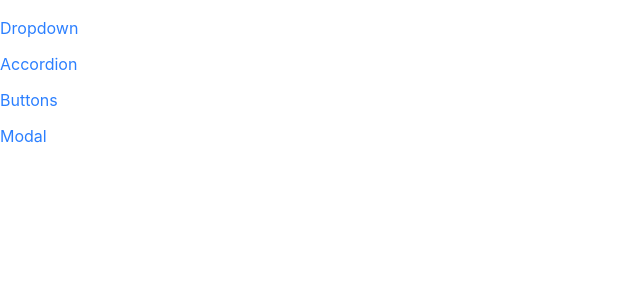
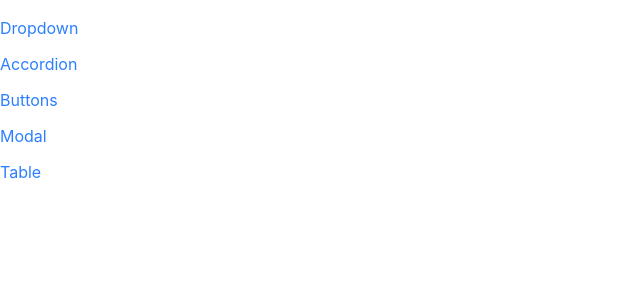
Before and after one commit to lubomirpamukov/react-project, a React (Vite) app: page / in a window 1280 px wide. Shown: the top 300 px of the page, without its empty margins (0-640 px from the left). Built offline with nearby package versions, Linux system fonts and the light colour scheme.

Commit message:
added table

```diff
--- a/src/components/Sidebar.js
+++ b/src/components/Sidebar.js
@@ -6,6 +6,7 @@ function Sidebar() {
     { name: "Accordion", path: "/accordion" },
     { name: "Buttons", path: "/buttons" },
     { name: "Modal", path: "/modal" },
+    { name: "Table", path: "/table" },
   ];
 
   const renderedLinks = links.map((link) => {
```
